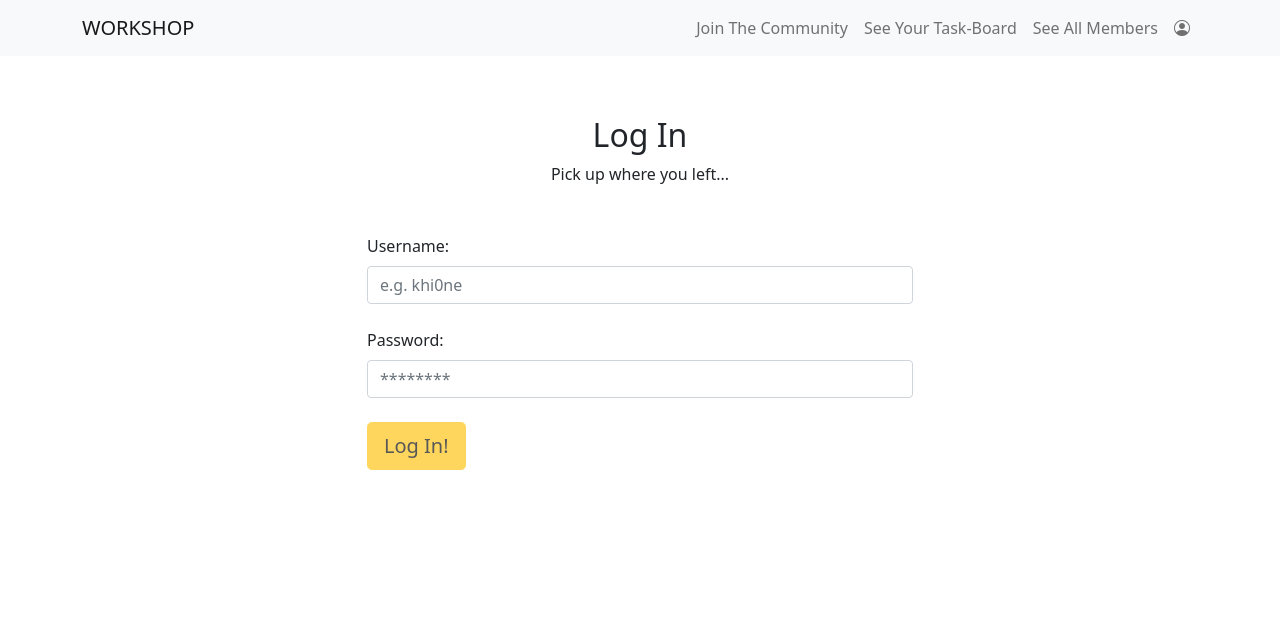
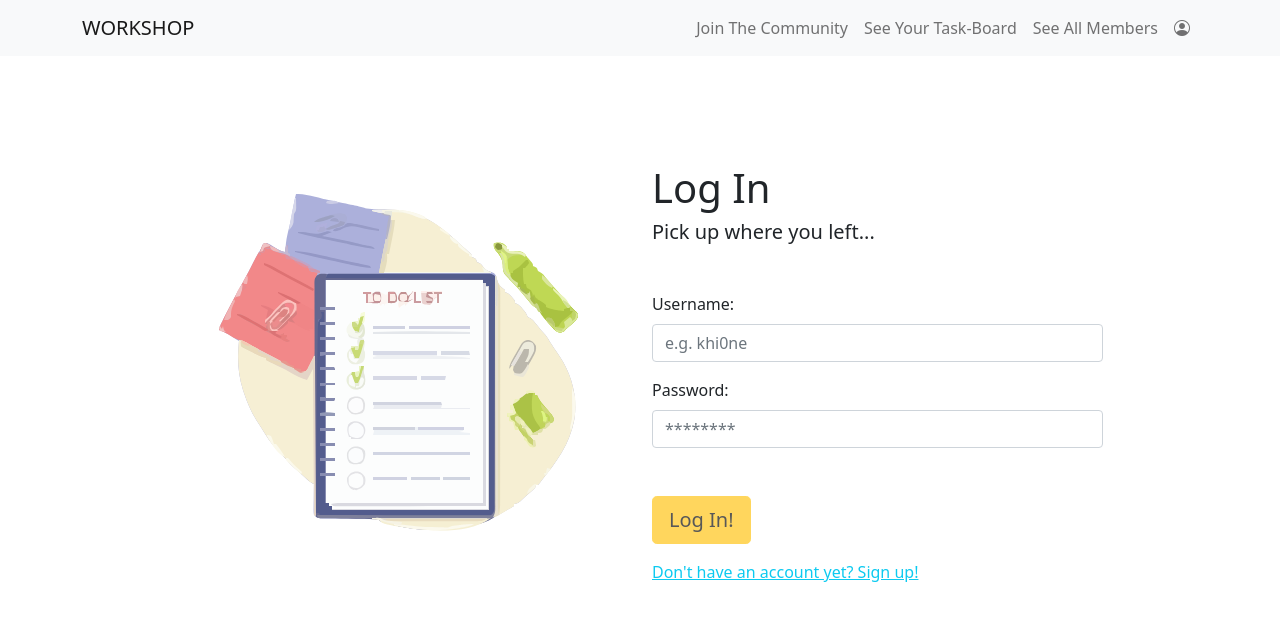
Before and after one commit to mohsina-rifa/Workshop, a Vue app: page /resume-your-progress in a window 1280 px wide. Shown: the top 620 px of the page. Built offline with nearby package versions, Linux system fonts and the light colour scheme; data requests are answered from the project's data file.

Commit message:
Refined log-in form

```diff
--- a/src/components/LogIn.vue
+++ b/src/components/LogIn.vue
@@ -22,9 +22,7 @@ const employees = ref<EmployeeRecord[]>([]);
 
 onMounted(async () => {
   try {
-    const response = await Axios.get(
-      `employees`
-    );
+    const response = await Axios.get(`employees`);
     employees.value = response.data;
   } catch (error) {
     console.error("Failed to fetch employee data:", error);
@@ -73,14 +71,15 @@ const submitForm = async () => {
 <template>
   <section id="login">
     <div class="container-lg">
-      <div class="text-center">
-        <h2>Log In</h2>
-        <p>Pick up where you left...</p>
-      </div>
-
       <div class="row justify-content-center my-5">
-        <div class="col-lg-6">
-          <form>
+        <div class="col-lg-3"><img src="../assets/formimage.svg"</div>
+        <div class="col-lg-3"></div>
+        <div class="col-lg-5">
+          <div class="text-start">
+            <h1>Log In</h1>
+            <h5>Pick up where you left...</h5>
+          </div>
+          <form class="mt-5">
             <div>
               <label for="username" class="form-label"> Username: </label>
               <div class="input-group">
@@ -92,8 +91,7 @@ const submitForm = async () => {
                 />
               </div>
             </div>
-            <br/>
-            <div>
+            <div class="mt-3">
               <label for="password" class="form-label">Password:</label>
               <div class="input-group">
                 <input
@@ -104,8 +102,7 @@ const submitForm = async () => {
                 />
               </div>
             </div>
-            <br/>
-            <div>
+            <div class="mt-5">
               <button
                 data-mdb-button-init
                 data-mdb-ripple-init
@@ -118,8 +115,14 @@ const submitForm = async () => {
                 Log In!
               </button>
             </div>
+            <div class="mt-3">
+              <router-link to="/join-the-community" class="p text-info"
+                >Don't have an account yet? Sign up!</router-link
+              >
+            </div>
           </form>
         </div>
+        <div class="col-lg-1"></div>
       </div>
     </div>
   </section>
```
Also changed, not shown: src/assets/formimage.svg (added).
